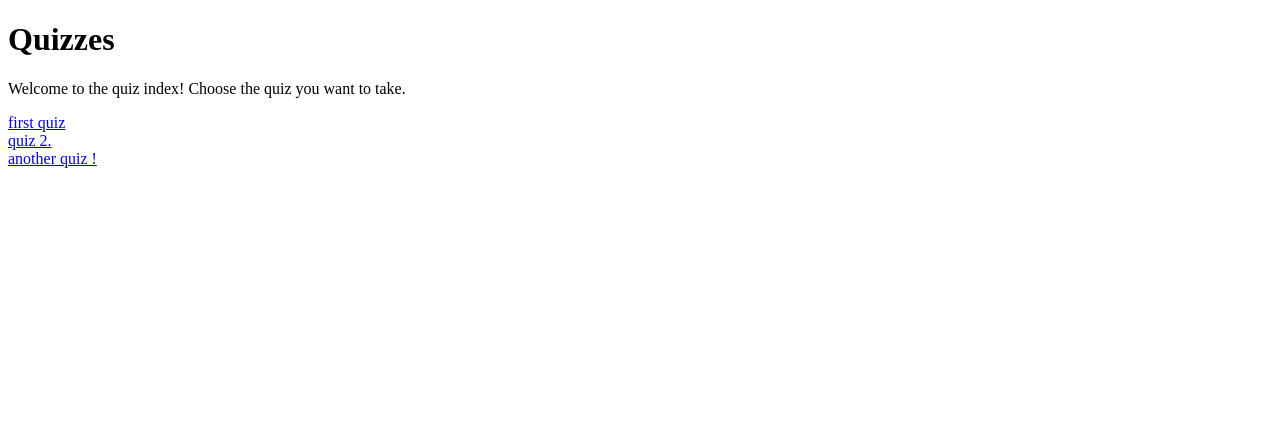
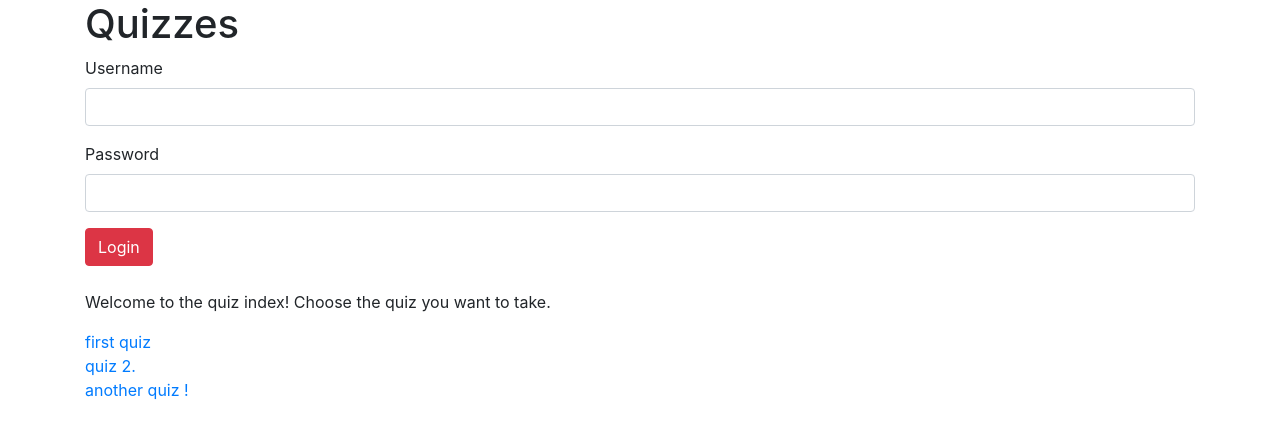
Before and after one commit to eddieqiao23/django, a Django app: page /quiz/ in a window 1280 px wide. Shown: the top 439 px of the page. Run offline with Django 3.2, Linux system fonts and the light colour scheme; data comes from the database, SQL or seed files in the repository; both versions use the stored data as it was after the commit; some libraries are stand-ins or nearby versions.

Commit message:
set up log in system but it breaks a lot

```diff
--- a/quiz/templates/quiz/index.html
+++ b/quiz/templates/quiz/index.html
@@ -1,19 +1,66 @@
 <!DOCTYPE html>
 <html>
   <head>
-    <meta charset="utf-8">
     <title>Quizzes</title>
+
+    <!-- This section (4 items) includes Bootstrap 4 -->
+      <!-- Latest compiled and minified CSS -->
+      <link rel="stylesheet" href="https://maxcdn.bootstrapcdn.com/bootstrap/4.4.1/css/bootstrap.min.css" />
+      <!-- jQuery library -->
+      <script src="https://ajax.googleapis.com/ajax/libs/jquery/3.4.1/jquery.min.js"></script>
+      <!-- Popper JS -->
+      <script src="https://cdnjs.cloudflare.com/ajax/libs/popper.js/1.16.0/umd/popper.min.js"></script>
+      <!-- Latest compiled JavaScript -->
+      <script src="https://maxcdn.bootstrapcdn.com/bootstrap/4.4.1/js/bootstrap.min.js"></script>
+
   </head>
+
   <body>
-    <h1>Quizzes</h1>
+    <div class = "container">
+      <h1>Quizzes</h1>
 
-    <div id = "questions"> </div>
+      {% if loggedIn %}
+        <h3>Welcome, {{ user.first_name }} {{ user.last_name }}</h3>
 
-    <p>Welcome to the quiz index! Choose the quiz you want to take.</p>
-    {% for quiz in quizzes %}
-      <a href = {{quiz.id}}>{{quiz.name}}</a>
+        <!-- If logged in, then give them option to log out -->
+        <form method = "POST">
+          {% csrf_token %}
+          <input type = "hidden" name = "logout" value = "logout"> </input>
+          <button type="submit" class="btn btn-danger">Logout</button>
+        </form>
+
+      {% else %}
+
+        <!-- If not logged in, then give them option to log in -->
+
+        <form method = "POST">
+          {% csrf_token %}
+          {% if failed %}
+            <div class="alert alert-danger">
+              Login information was incorrect.
+            </div>
+          {% endif %}
+          <div class="form-group">
+            <label for="inputUsername">Username</label>
+            <input type="text" class="form-control" name="inputUsername" id="inputUsername" />
+          </div>
+
+          <div class="form-group">
+            <label for="inputPassword">Password</label>
+            <input type="password" class="form-control" name="inputPassword" id="inputPassword" />
+          </div>
+
+          <button type="submit" class="btn btn-danger">Login</button>
+        </form>
+      {% endif %}
+
       <br />
-    {% endfor %}
+      <p>Welcome to the quiz index! Choose the quiz you want to take.</p>
+      {% for quiz in quizzes %}
+        <a href = {{quiz.id}}>{{quiz.name}}</a>
+        <br />
+      {% endfor %}
 
+    </div>
   </body>
 </html>
--- a/quiz/views.py
+++ b/quiz/views.py
@@ -1,16 +1,43 @@
 from django.shortcuts import render, get_object_or_404
 from django.http import HttpResponse
+from django.template import loader
 
 from .models import Question, Quiz
+
+from django.contrib.auth.models import User
+from django.contrib.auth import authenticate, login, logout
+
 
 def index(request):
     quizzes = Quiz.objects.all()
 
+    failed = False
+
+    if request.POST:
+        if 'inputUsername' in request.POST.keys():
+            user = authenticate(username=request.POST['inputUsername'], password=request.POST['inputPassword'])
+            if user is not None:
+                login(request, user)
+            else:
+                failed = True
+                # failed login
+        elif 'logout' in request.POST.keys():
+            logout(request)
+    if request.user.is_authenticated:
+        loggedIn = True
+    else:
+        loggedIn = False
+
+    template = loader.get_template('quiz/index.html')
+
     context = {
         'quizzes': quizzes,
+        'loggedIn': loggedIn,
+        'user': request.user,
+        'failed': failed
     }
-    # return HttpResponse(output)
-    return render(request, 'quiz/index.html', context)
+
+    return HttpResponse(template.render(context, request))
 
 def quiz_details(request, quiz_id):
     quiz = get_object_or_404(Quiz, pk = quiz_id)
```
Also changed, not shown: db.sqlite3.
